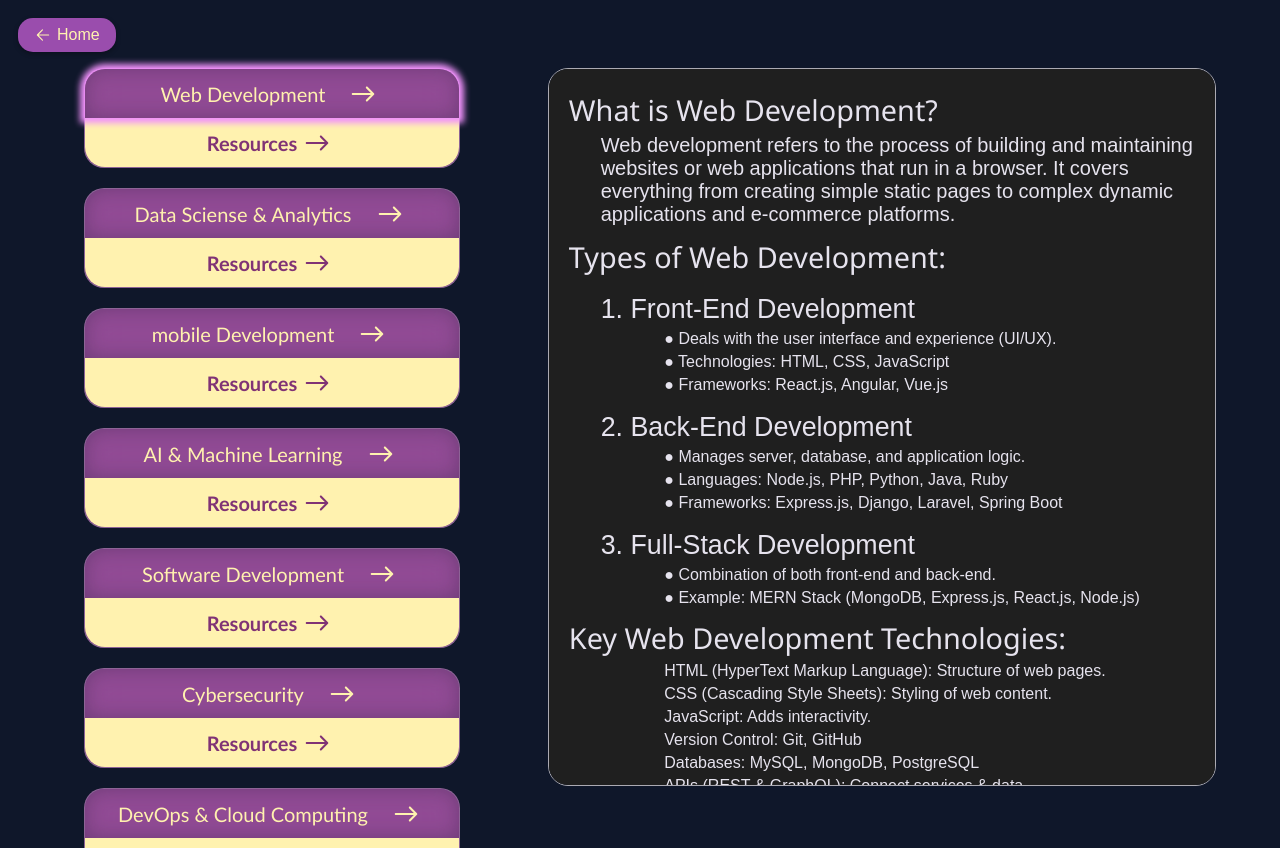
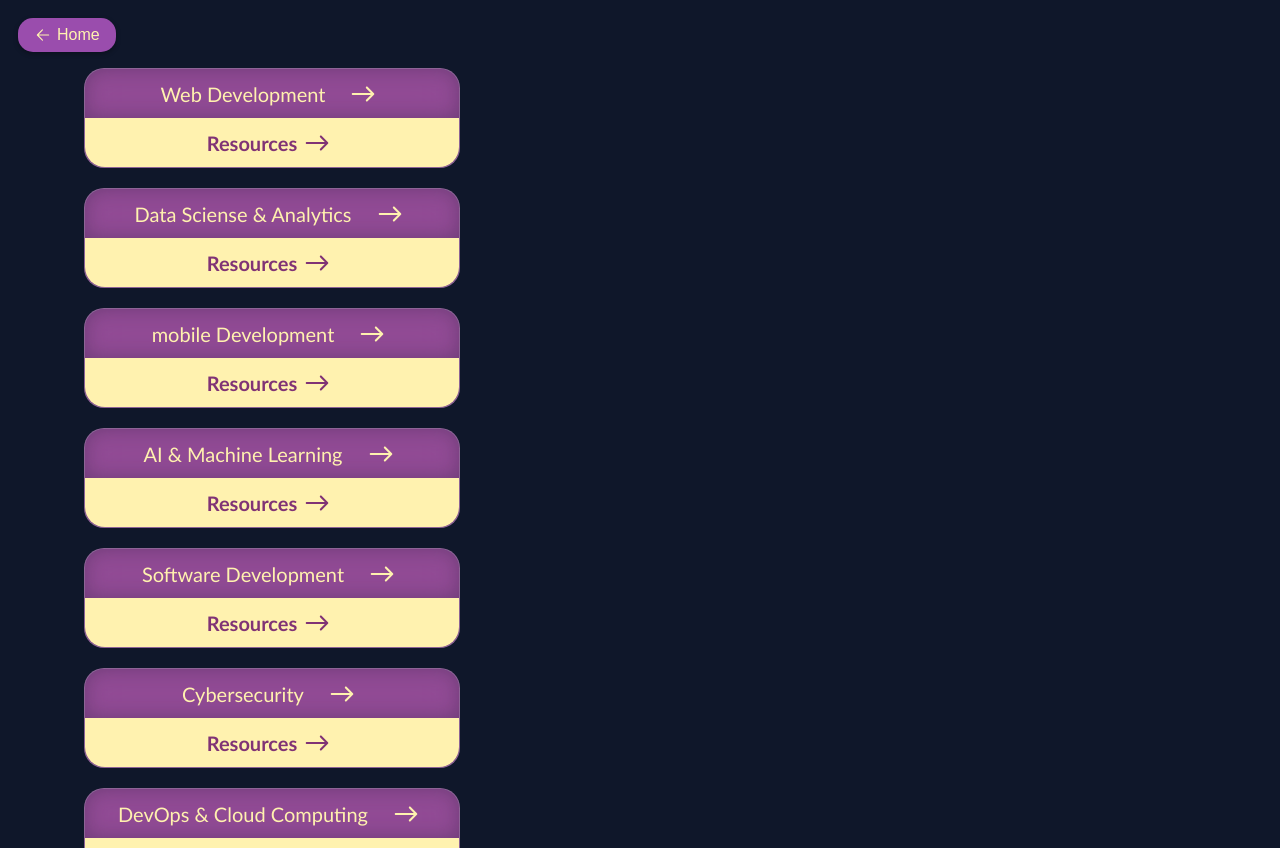
Before and after one commit to PatelYaSH72/Pandas, a React (Vite) app: page /ServiceComt in a window 1280 px wide. Built offline with nearby package versions, Linux system fonts and the light colour scheme.

Commit message:
updated project

```diff
--- a/src/App.jsx
+++ b/src/App.jsx
@@ -80,7 +80,7 @@ function App() {
 
   const [show, setShow] = useState(false);
 
-    const [updown1, setUpdown1] = useState(true);
+    const [updown1, setUpdown1] = useState(false);
     const [updown2, setUpdown2] = useState(false);
     const [updown3, setUpdown3] = useState(false);
     const [updown4, setUpdown4] = useState(false);
```
